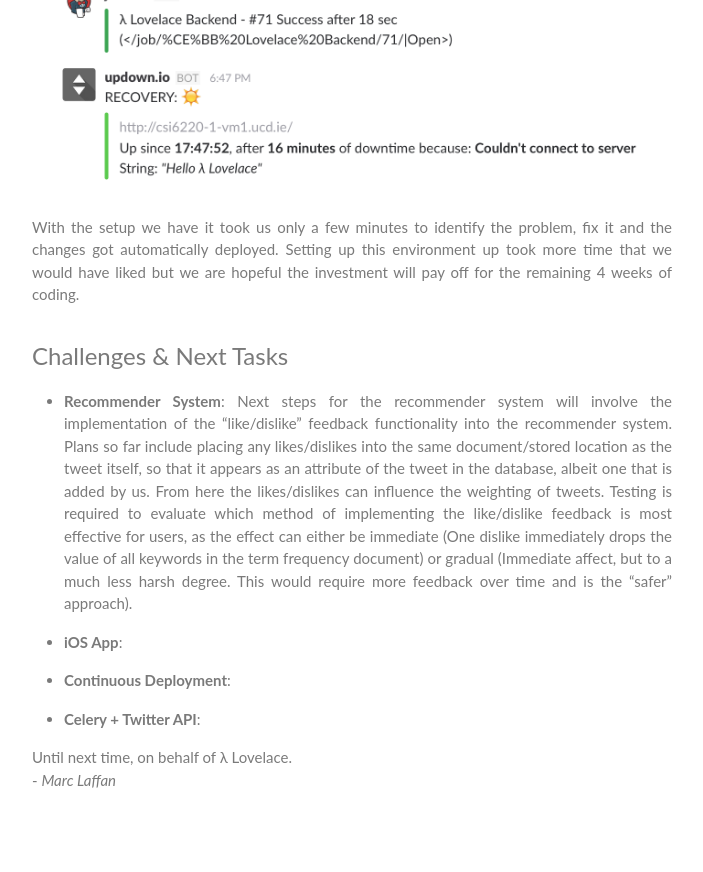
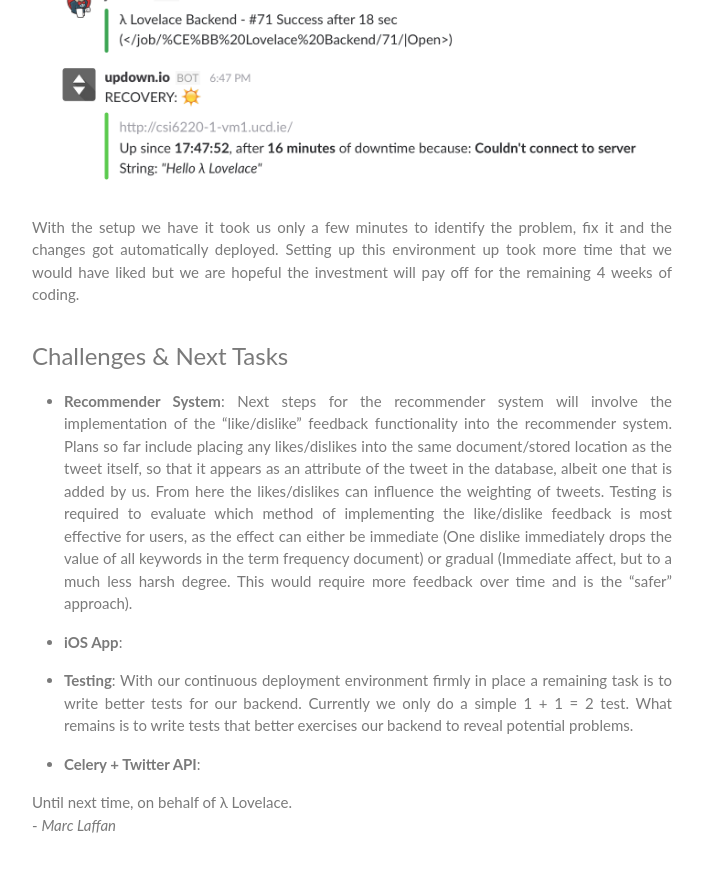
Before and after one commit to jonrh/lambda-lovelace, a Jekyll site: the page built from _posts/2016-07-24-week-11-blog.md, in a window 1280 px wide and 900 px high, scrolled down 5238 px. Shown: the top 872 px of the window, without its empty margins (288-991 px from the left). Built offline with Jekyll 4.4.1, drawn with Linux system fonts in a browser that asks for light colours.

Commit message:
Week 11: Added a section on tests in challenges and next tasks

```diff
--- a/_posts/2016-07-24-week-11-blog.md
+++ b/_posts/2016-07-24-week-11-blog.md
@@ -134,7 +134,7 @@ With the setup we have it took us only a few minutes to identify the problem, fi
 
 - **iOS App**:
 
-- **Continuous Deployment**:
+- **Testing**: With our continuous deployment environment firmly in place a remaining task is to write better tests for our backend. Currently we only do a simple 1 + 1 = 2 test. What remains is to write tests that better exercises our backend to reveal potential problems.
 
 - **Celery + Twitter API**:
 
```
